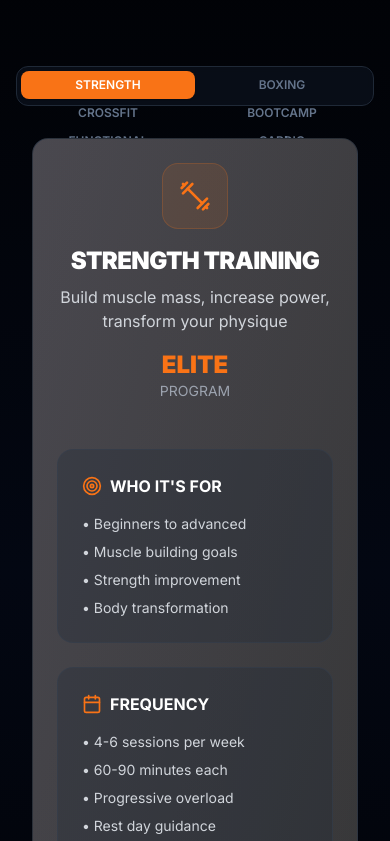
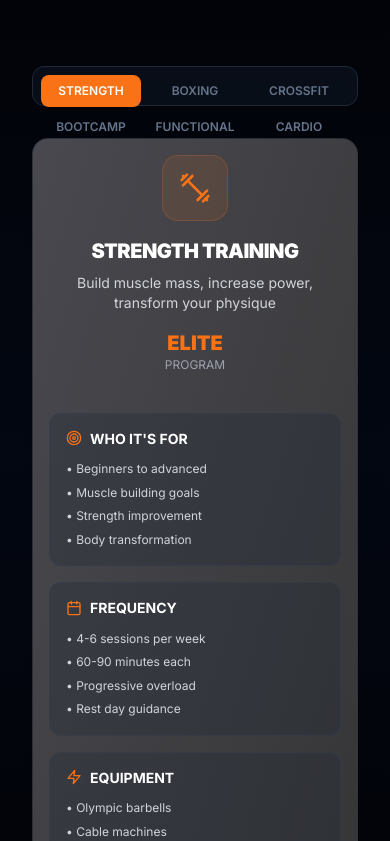
Before and after one commit to Ananddd06/Gym_website_fusion24, a Next.js app: page / in a window 390 px wide. Shown: the part 1343-2184 px from the top of the page. Built offline with nearby package versions, Linux system fonts and the light colour scheme.

Commit message:
Fix mobile alignment issues in workout programs tabs section

```diff
--- a/app/page.tsx
+++ b/app/page.tsx
@@ -174,38 +174,34 @@ export default function Fusion24Website() {
             </p>
           </div>
 
-          <Tabs defaultValue="strength" className="w-full">
-            <TabsList className="grid w-full grid-cols-2 md:grid-cols-3 lg:grid-cols-6 mb-8 sm:mb-12 bg-gray-900/50 backdrop-blur-sm border border-gray-800 rounded-xl sm:rounded-2xl p-1 sm:p-2">
-              <TabsTrigger value="strength" className="data-[state=active]:bg-orange-500 data-[state=active]:text-white rounded-lg sm:rounded-xl font-semibold text-xs sm:text-sm">STRENGTH</TabsTrigger>
-              <TabsTrigger value="boxing" className="data-[state=active]:bg-orange-500 data-[state=active]:text-white rounded-lg sm:rounded-xl font-semibold text-xs sm:text-sm">BOXING</TabsTrigger>
-              <TabsTrigger value="crossfit" className="data-[state=active]:bg-orange-500 data-[state=active]:text-white rounded-lg sm:rounded-xl font-semibold text-xs sm:text-sm">CROSSFIT</TabsTrigger>
-              <TabsTrigger value="bootcamp" className="data-[state=active]:bg-orange-500 data-[state=active]:text-white rounded-lg sm:rounded-xl font-semibold text-xs sm:text-sm">BOOTCAMP</TabsTrigger>
-              <TabsTrigger value="functional" className="data-[state=active]:bg-orange-500 data-[state=active]:text-white rounded-lg sm:rounded-xl font-semibold text-xs sm:text-sm">FUNCTIONAL</TabsTrigger>
-              <TabsTrigger value="cardio" className="data-[state=active]:bg-orange-500 data-[state=active]:text-white rounded-lg sm:rounded-xl font-semibold text-xs sm:text-sm">CARDIO</TabsTrigger>
+          <Tabs defaultValue="strength" className="w-full px-4 sm:px-0">
+            <TabsList className="grid w-full grid-cols-3 lg:grid-cols-6 mb-8 sm:mb-12 bg-gray-900/50 backdrop-blur-sm border border-gray-800 rounded-xl p-2 gap-1">
+              <TabsTrigger value="strength" className="data-[state=active]:bg-orange-500 data-[state=active]:text-white rounded-lg font-semibold text-xs px-2 py-2">STRENGTH</TabsTrigger>
+              <TabsTrigger value="boxing" className="data-[state=active]:bg-orange-500 data-[state=active]:text-white rounded-lg font-semibold text-xs px-2 py-2">BOXING</TabsTrigger>
+              <TabsTrigger value="crossfit" className="data-[state=active]:bg-orange-500 data-[state=active]:text-white rounded-lg font-semibold text-xs px-2 py-2">CROSSFIT</TabsTrigger>
+              <TabsTrigger value="bootcamp" className="data-[state=active]:bg-orange-500 data-[state=active]:text-white rounded-lg font-semibold text-xs px-2 py-2 lg:block">BOOTCAMP</TabsTrigger>
+              <TabsTrigger value="functional" className="data-[state=active]:bg-orange-500 data-[state=active]:text-white rounded-lg font-semibold text-xs px-2 py-2 lg:block">FUNCTIONAL</TabsTrigger>
+              <TabsTrigger value="cardio" className="data-[state=active]:bg-orange-500 data-[state=active]:text-white rounded-lg font-semibold text-xs px-2 py-2 lg:block">CARDIO</TabsTrigger>
             </TabsList>
 
             <TabsContent value="strength" className="mt-8">
-              <Card className="bg-gradient-to-br from-gray-900/80 to-black/80 backdrop-blur-xl border border-gray-800/50 rounded-2xl sm:rounded-3xl overflow-hidden mx-4 sm:mx-0">
+              <Card className="bg-gradient-to-br from-gray-900/80 to-black/80 backdrop-blur-xl border border-gray-800/50 rounded-2xl overflow-hidden">
                 <div className="absolute inset-0 bg-gradient-to-br from-orange-500/5 to-transparent"></div>
-                <CardHeader className="relative z-10 p-6 sm:p-8">
-                  <div className="flex flex-col lg:flex-row items-start lg:items-center justify-between mb-6 gap-4">
-                    <div className="flex items-start sm:items-center gap-4 flex-col sm:flex-row">
-                      <div className="p-4 bg-orange-500/10 rounded-2xl border border-orange-500/20 mx-auto sm:mx-0">
-                        <Dumbbell className="h-8 w-8 text-orange-500" />
-                      </div>
-                      <div className="text-center sm:text-left">
-                        <CardTitle className="text-2xl sm:text-3xl font-black text-white mb-2">STRENGTH TRAINING</CardTitle>
-                        <CardDescription className="text-base sm:text-lg text-gray-300">Build muscle mass, increase power, transform your physique</CardDescription>
-                      </div>
+                <CardHeader className="relative z-10 p-4 sm:p-6 lg:p-8">
+                  <div className="text-center mb-6">
+                    <div className="p-4 bg-orange-500/10 rounded-2xl border border-orange-500/20 w-fit mx-auto mb-4">
+                      <Dumbbell className="h-8 w-8 text-orange-500" />
                     </div>
-                    <div className="text-center lg:text-right mx-auto lg:mx-0">
-                      <div className="text-2xl font-black text-orange-500">ELITE</div>
-                      <div className="text-sm text-gray-400">PROGRAM</div>
+                    <CardTitle className="text-xl sm:text-2xl lg:text-3xl font-black text-white mb-2">STRENGTH TRAINING</CardTitle>
+                    <CardDescription className="text-sm sm:text-base lg:text-lg text-gray-300 px-2">Build muscle mass, increase power, transform your physique</CardDescription>
+                    <div className="mt-4">
+                      <div className="text-xl sm:text-2xl font-black text-orange-500">ELITE</div>
+                      <div className="text-xs sm:text-sm text-gray-400">PROGRAM</div>
                     </div>
                   </div>
                 </CardHeader>
-                <CardContent className="relative z-10 p-6 sm:p-8 pt-0">
-                  <div className="grid grid-cols-1 sm:grid-cols-2 xl:grid-cols-4 gap-6 mb-8">
+                <CardContent className="relative z-10 p-4 sm:p-6 lg:p-8 pt-0">
+                  <div className="grid grid-cols-1 sm:grid-cols-2 gap-4 sm:gap-6 mb-6 sm:mb-8">
                     {[
                       {
                         icon: Target,
@@ -228,23 +224,23 @@ export default function Fusion24Website() {
                         items: ["40%+ strength gains", "Muscle mass increase", "Better body composition", "Enhanced confidence"]
                       }
                     ].map((section, index) => (
-                      <div key={index} className="bg-gray-800/30 rounded-2xl p-6 border border-gray-700/50">
-                        <h4 className="font-bold text-white mb-4 flex items-center gap-2 text-base">
-                          <section.icon className="h-5 w-5 text-orange-500" />
-                          {section.title}
+                      <div key={index} className="bg-gray-800/30 rounded-xl p-4 sm:p-6 border border-gray-700/50">
+                        <h4 className="font-bold text-white mb-3 flex items-center gap-2 text-sm sm:text-base">
+                          <section.icon className="h-4 w-4 sm:h-5 sm:w-5 text-orange-500 flex-shrink-0" />
+                          <span className="leading-tight">{section.title}</span>
                         </h4>
-                        <ul className="space-y-2 text-sm text-gray-300">
+                        <ul className="space-y-1 sm:space-y-2 text-xs sm:text-sm text-gray-300">
                           {section.items.map((item, i) => (
-                            <li key={i}>• {item}</li>
+                            <li key={i} className="leading-relaxed">• {item}</li>
                           ))}
                         </ul>
                       </div>
                     ))}
                   </div>
-                  <div className="text-center lg:text-left">
-                    <Button className="bg-gradient-to-r from-orange-500 to-red-500 hover:from-orange-600 hover:to-red-600 text-white font-bold px-8 py-4 rounded-full shadow-lg hover:shadow-orange-500/25 transition-all duration-300">
+                  <div className="text-center">
+                    <Button className="w-full sm:w-auto bg-gradient-to-r from-orange-500 to-red-500 hover:from-orange-600 hover:to-red-600 text-white font-bold px-6 sm:px-8 py-3 sm:py-4 rounded-full shadow-lg hover:shadow-orange-500/25 transition-all duration-300 text-sm sm:text-base">
                       START STRENGTH PROGRAM
-                      <ArrowRight className="ml-2 h-5 w-5" />
+                      <ArrowRight className="ml-2 h-4 w-4 sm:h-5 sm:w-5" />
                     </Button>
                   </div>
                 </CardContent>
@@ -252,42 +248,40 @@ export default function Fusion24Website() {
             </TabsContent>
 
             <TabsContent value="boxing" className="mt-8">
-              <Card className="bg-gradient-to-br from-gray-900/80 to-black/80 backdrop-blur-xl border border-gray-800/50 rounded-2xl sm:rounded-3xl overflow-hidden mx-4 sm:mx-0">
+              <Card className="bg-gradient-to-br from-gray-900/80 to-black/80 backdrop-blur-xl border border-gray-800/50 rounded-2xl overflow-hidden">
                 <div className="absolute inset-0 bg-gradient-to-br from-orange-500/5 to-transparent"></div>
-                <CardHeader className="relative z-10 p-6 sm:p-8">
-                  <div className="flex items-start sm:items-center gap-4 mb-4 flex-col sm:flex-row text-center sm:text-left">
-                    <div className="p-4 bg-orange-500/10 rounded-2xl border border-orange-500/20 mx-auto sm:mx-0">
+                <CardHeader className="relative z-10 p-4 sm:p-6 lg:p-8">
+                  <div className="text-center mb-6">
+                    <div className="p-4 bg-orange-500/10 rounded-2xl border border-orange-500/20 w-fit mx-auto mb-4">
                       <Flame className="h-8 w-8 text-orange-500" />
                     </div>
-                    <div>
-                      <CardTitle className="text-2xl sm:text-3xl font-black text-white mb-2">BOXING TRAINING</CardTitle>
-                      <CardDescription className="text-base sm:text-lg text-gray-300">Learn technique, build cardio, develop mental toughness and self-defense skills</CardDescription>
-                    </div>
+                    <CardTitle className="text-xl sm:text-2xl lg:text-3xl font-black text-white mb-2">BOXING TRAINING</CardTitle>
+                    <CardDescription className="text-sm sm:text-base lg:text-lg text-gray-300 px-2">Learn technique, build cardio, develop mental toughness and self-defense skills</CardDescription>
                   </div>
                 </CardHeader>
-                <CardContent className="relative z-10 p-6 sm:p-8 pt-0">
-                  <div className="grid grid-cols-1 lg:grid-cols-2 gap-6 mb-8">
-                    <div className="bg-gray-800/30 rounded-2xl p-6 border border-gray-700/50">
-                      <h4 className="font-bold text-white mb-3 text-base">Training Focus:</h4>
-                      <ul className="space-y-2 text-sm text-gray-300">
-                        <li>• Technique & footwork fundamentals</li>
-                        <li>• Pad work & sparring sessions</li>
-                        <li>• Conditioning & cardio improvement</li>
-                        <li>• Self-defense applications</li>
+                <CardContent className="relative z-10 p-4 sm:p-6 lg:p-8 pt-0">
+                  <div className="grid grid-cols-1 lg:grid-cols-2 gap-4 sm:gap-6 mb-6 sm:mb-8">
+                    <div className="bg-gray-800/30 rounded-xl p-4 sm:p-6 border border-gray-700/50">
+                      <h4 className="font-bold text-white mb-3 text-sm sm:text-base">Training Focus:</h4>
+                      <ul className="space-y-1 sm:space-y-2 text-xs sm:text-sm text-gray-300">
+                        <li className="leading-relaxed">• Technique & footwork fundamentals</li>
+                        <li className="leading-relaxed">• Pad work & sparring sessions</li>
+                        <li className="leading-relaxed">• Conditioning & cardio improvement</li>
+                        <li className="leading-relaxed">• Self-defense applications</li>
                       </ul>
                     </div>
-                    <div className="bg-gray-800/30 rounded-2xl p-6 border border-gray-700/50">
-                      <h4 className="font-bold text-white mb-3 text-base">Best For:</h4>
-                      <ul className="space-y-2 text-sm text-gray-300">
-                        <li>• Fat loss & conditioning</li>
-                        <li>• Stress relief & confidence</li>
-                        <li>• Coordination improvement</li>
-                        <li>• Mental toughness building</li>
+                    <div className="bg-gray-800/30 rounded-xl p-4 sm:p-6 border border-gray-700/50">
+                      <h4 className="font-bold text-white mb-3 text-sm sm:text-base">Best For:</h4>
+                      <ul className="space-y-1 sm:space-y-2 text-xs sm:text-sm text-gray-300">
+                        <li className="leading-relaxed">• Fat loss & conditioning</li>
+                        <li className="leading-relaxed">• Stress relief & confidence</li>
+                        <li className="leading-relaxed">• Coordination improvement</li>
+                        <li className="leading-relaxed">• Mental toughness building</li>
                       </ul>
                     </div>
                   </div>
-                  <div className="text-center lg:text-left">
-                    <Button className="bg-gradient-to-r from-orange-500 to-red-500 hover:from-orange-600 hover:to-red-600 text-white font-bold px-8 py-4 rounded-full">
+                  <div className="text-center">
+                    <Button className="w-full sm:w-auto bg-gradient-to-r from-orange-500 to-red-500 hover:from-orange-600 hover:to-red-600 text-white font-bold px-6 sm:px-8 py-3 sm:py-4 rounded-full text-sm sm:text-base">
                       JOIN BOXING CLASSES
                     </Button>
                   </div>
@@ -296,15 +290,15 @@ export default function Fusion24Website() {
             </TabsContent>
 
             <TabsContent value="crossfit" className="mt-8">
-              <Card className="bg-gradient-to-br from-gray-900/80 to-black/80 backdrop-blur-xl border border-gray-800/50 rounded-2xl sm:rounded-3xl mx-4 sm:mx-0">
-                <CardHeader className="p-6 sm:p-8 text-center lg:text-left">
-                  <CardTitle className="text-2xl sm:text-3xl font-black text-white mb-4">CROSSFIT TRAINING</CardTitle>
-                  <CardDescription className="text-base sm:text-lg text-gray-300">High-intensity functional training focused on strength, endurance, and agility</CardDescription>
+              <Card className="bg-gradient-to-br from-gray-900/80 to-black/80 backdrop-blur-xl border border-gray-800/50 rounded-2xl">
+                <CardHeader className="p-4 sm:p-6 lg:p-8 text-center">
+                  <CardTitle className="text-xl sm:text-2xl lg:text-3xl font-black text-white mb-4">CROSSFIT TRAINING</CardTitle>
+                  <CardDescription className="text-sm sm:text-base lg:text-lg text-gray-300 px-2">High-intensity functional training focused on strength, endurance, and agility</CardDescription>
                 </CardHeader>
-                <CardContent className="p-6 sm:p-8 pt-0">
-                  <p className="text-gray-300 mb-8 text-sm sm:text-base leading-relaxed text-center lg:text-left">Varied workouts combining weightlifting, cardio, and gymnastics movements for complete fitness transformation.</p>
-                  <div className="text-center lg:text-left">
-                    <Button className="bg-gradient-to-r from-orange-500 to-red-500 hover:from-orange-600 hover:to-red-600 text-white font-bold px-8 py-4 rounded-full">
+                <CardContent className="p-4 sm:p-6 lg:p-8 pt-0">
+                  <p className="text-gray-300 mb-6 sm:mb-8 text-xs sm:text-sm lg:text-base leading-relaxed text-center px-2">Varied workouts combining weightlifting, cardio, and gymnastics movements for complete fitness transformation.</p>
+                  <div className="text-center">
+                    <Button className="w-full sm:w-auto bg-gradient-to-r from-orange-500 to-red-500 hover:from-orange-600 hover:to-red-600 text-white font-bold px-6 sm:px-8 py-3 sm:py-4 rounded-full text-sm sm:text-base">
                       START CROSSFIT
                     </Button>
                   </div>
@@ -313,15 +307,15 @@ export default function Fusion24Website() {
             </TabsContent>
 
             <TabsContent value="bootcamp" className="mt-8">
-              <Card className="bg-gradient-to-br from-gray-900/80 to-black/80 backdrop-blur-xl border border-gray-800/50 rounded-2xl sm:rounded-3xl mx-4 sm:mx-0">
-                <CardHeader className="p-6 sm:p-8 text-center lg:text-left">
-                  <CardTitle className="text-2xl sm:text-3xl font-black text-white mb-4">BOOTCAMP CLASSES</CardTitle>
-                  <CardDescription className="text-base sm:text-lg text-gray-300">Group-based conditioning ideal for fat loss and stamina building</CardDescription>
+              <Card className="bg-gradient-to-br from-gray-900/80 to-black/80 backdrop-blur-xl border border-gray-800/50 rounded-2xl">
+                <CardHeader className="p-4 sm:p-6 lg:p-8 text-center">
+                  <CardTitle className="text-xl sm:text-2xl lg:text-3xl font-black text-white mb-4">BOOTCAMP CLASSES</CardTitle>
+                  <CardDescription className="text-sm sm:text-base lg:text-lg text-gray-300 px-2">Group-based conditioning ideal for fat loss and stamina building</CardDescription>
                 </CardHeader>
-                <CardContent className="p-6 sm:p-8 pt-0">
-                  <p className="text-gray-300 mb-8 text-sm sm:text-base leading-relaxed text-center lg:text-left">High-energy group workouts combining cardio, strength, and functional movements in a motivating environment.</p>
-                  <div className="text-center lg:text-left">
-                    <Button className="bg-gradient-to-r from-orange-500 to-red-500 hover:from-orange-600 hover:to-red-600 text-white font-bold px-8 py-4 rounded-full">
+                <CardContent className="p-4 sm:p-6 lg:p-8 pt-0">
+                  <p className="text-gray-300 mb-6 sm:mb-8 text-xs sm:text-sm lg:text-base leading-relaxed text-center px-2">High-energy group workouts combining cardio, strength, and functional movements in a motivating environment.</p>
+                  <div className="text-center">
+                    <Button className="w-full sm:w-auto bg-gradient-to-r from-orange-500 to-red-500 hover:from-orange-600 hover:to-red-600 text-white font-bold px-6 sm:px-8 py-3 sm:py-4 rounded-full text-sm sm:text-base">
                       JOIN BOOTCAMP
                     </Button>
                   </div>
@@ -330,14 +324,14 @@ export default function Fusion24Website() {
             </TabsContent>
 
             <TabsContent value="functional" className="mt-8">
-              <Card className="bg-gradient-to-br from-gray-900/80 to-black/80 backdrop-blur-xl border border-gray-800/50 rounded-2xl sm:rounded-3xl mx-4 sm:mx-0">
-                <CardHeader className="p-6 sm:p-8 text-center lg:text-left">
-                  <CardTitle className="text-2xl sm:text-3xl font-black text-white mb-4">FUNCTIONAL TRAINING</CardTitle>
-                  <CardDescription className="text-base sm:text-lg text-gray-300">Real-world movement patterns for daily life improvement</CardDescription>
+              <Card className="bg-gradient-to-br from-gray-900/80 to-black/80 backdrop-blur-xl border border-gray-800/50 rounded-2xl">
+                <CardHeader className="p-4 sm:p-6 lg:p-8 text-center">
+                  <CardTitle className="text-xl sm:text-2xl lg:text-3xl font-black text-white mb-4">FUNCTIONAL TRAINING</CardTitle>
+                  <CardDescription className="text-sm sm:text-base lg:text-lg text-gray-300 px-2">Real-world movement patterns for daily life improvement</CardDescription>
                 </CardHeader>
-                <CardContent className="p-6 sm:p-8 pt-0">
-                  <div className="text-center lg:text-left">
-                    <Button className="bg-gradient-to-r from-orange-500 to-red-500 hover:from-orange-600 hover:to-red-600 text-white font-bold px-8 py-4 rounded-full">
+                <CardContent className="p-4 sm:p-6 lg:p-8 pt-0">
+                  <div className="text-center">
+                    <Button className="w-full sm:w-auto bg-gradient-to-r from-orange-500 to-red-500 hover:from-orange-600 hover:to-red-600 text-white font-bold px-6 sm:px-8 py-3 sm:py-4 rounded-full text-sm sm:text-base">
                       START FUNCTIONAL
                     </Button>
                   </div>
@@ -346,14 +340,14 @@ export default function Fusion24Website() {
             </TabsContent>
 
             <TabsContent value="cardio" className="mt-8">
-              <Card className="bg-gradient-to-br from-gray-900/80 to-black/80 backdrop-blur-xl border border-gray-800/50 rounded-2xl sm:rounded-3xl mx-4 sm:mx-0">
-                <CardHeader className="p-6 sm:p-8 text-center lg:text-left">
-                  <CardTitle className="text-2xl sm:text-3xl font-black text-white mb-4">CARDIO & FAT LOSS</CardTitle>
-                  <CardDescription className="text-base sm:text-lg text-gray-300">Targeted programs for weight loss and cardiovascular health</CardDescription>
+              <Card className="bg-gradient-to-br from-gray-900/80 to-black/80 backdrop-blur-xl border border-gray-800/50 rounded-2xl">
+                <CardHeader className="p-4 sm:p-6 lg:p-8 text-center">
+                  <CardTitle className="text-xl sm:text-2xl lg:text-3xl font-black text-white mb-4">CARDIO & FAT LOSS</CardTitle>
+                  <CardDescription className="text-sm sm:text-base lg:text-lg text-gray-300 px-2">Targeted programs for weight loss and cardiovascular health</CardDescription>
                 </CardHeader>
-                <CardContent className="p-6 sm:p-8 pt-0">
-                  <div className="text-center lg:text-left">
-                    <Button className="bg-gradient-to-r from-orange-500 to-red-500 hover:from-orange-600 hover:to-red-600 text-white font-bold px-8 py-4 rounded-full">
+                <CardContent className="p-4 sm:p-6 lg:p-8 pt-0">
+                  <div className="text-center">
+                    <Button className="w-full sm:w-auto bg-gradient-to-r from-orange-500 to-red-500 hover:from-orange-600 hover:to-red-600 text-white font-bold px-6 sm:px-8 py-3 sm:py-4 rounded-full text-sm sm:text-base">
                       START CARDIO PROGRAM
                     </Button>
                   </div>
```
